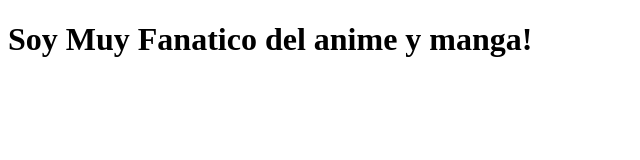
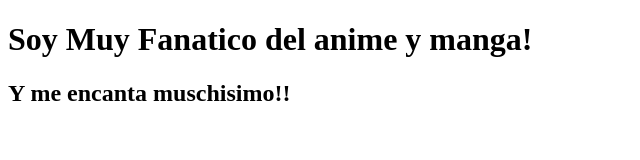
Before and after one commit to Agustin233-alt/CursoProgramacionWeb, a plain HTML site: page Nuevo Archivo 2.html in a window 1280 px wide. Shown: the whole page, without its empty margins (0-640 px from the left). Drawn offline with Linux system fonts and the light colour scheme.

Commit message:
quinto commit

```diff
--- a/Nuevo Archivo 2.html
+++ b/Nuevo Archivo 2.html
@@ -7,5 +7,6 @@
 </head>
 <body>
     <h1>Soy Muy Fanatico del anime y manga!</h1>
+    <h2>Y me encanta muschisimo!!</h2>
 </body>
 </html>
```
